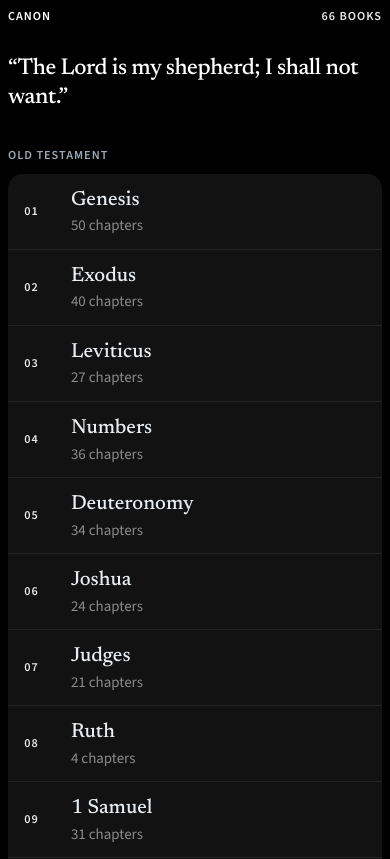
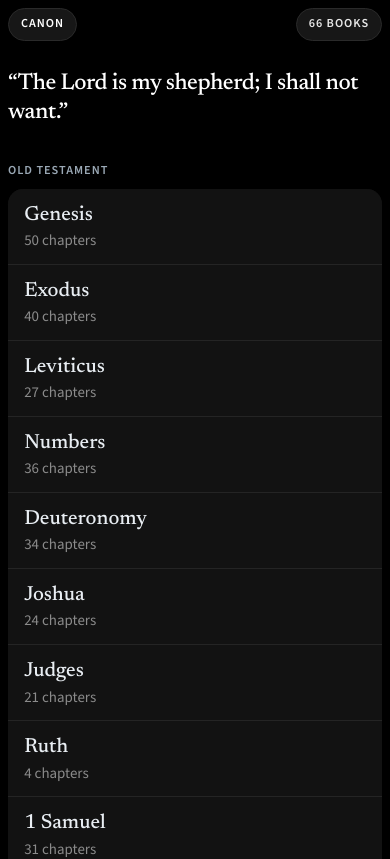
Before and after one commit to Lasethe1st/super-duper-broccoli, a React (Vite) app: page / in a window 390 px wide. Shown: the top 859 px of the page. Built offline with nearby package versions, Linux system fonts and the light colour scheme.

Commit message:
Refine Canon mobile header and book list
Co-authored-by: Oluwalolase Adeleye <Lasethe1st@users.noreply.github.com>

```diff
--- a/src/App.tsx
+++ b/src/App.tsx
@@ -10,7 +10,6 @@ function BookRow({ book, onOpen }: { book: Book; onOpen: (book: Book) => void })
   return (
     <li>
       <button className="row" type="button" onClick={() => onOpen(book)}>
-        <span className="order">{String(book.order).padStart(2, '0')}</span>
         <span className="row-copy">
           <strong>{book.name}</strong>
           <em>
--- a/src/index.css
+++ b/src/index.css
@@ -87,14 +87,13 @@ body:has([data-vaul-drawer][data-state='open']) .app {
 .top {
   display: flex;
   justify-content: space-between;
-  align-items: baseline;
+  align-items: center;
 }
 
 .mark,
 .when,
 .meta,
-.shelf h2,
-.order {
+.shelf h2 {
   font-size: 0.72rem;
   font-weight: 600;
   letter-spacing: 0.08em;
@@ -104,6 +103,14 @@ body:has([data-vaul-drawer][data-state='open']) .app {
 
 .mark {
   color: #fff;
+}
+
+.mark,
+.when {
+  padding: 0.38rem 0.7rem;
+  border: 1px solid #2a2a2a;
+  border-radius: 999px;
+  background: #171717;
 }
 
 .when {
@@ -152,9 +159,7 @@ main {
 .row {
   width: 100%;
   min-height: 3.15rem;
-  display: grid;
-  grid-template-columns: 2.4rem 1fr;
-  gap: 0.35rem;
+  display: flex;
   align-items: center;
   padding: 0.7rem 0.95rem;
   text-align: left;
@@ -165,10 +170,6 @@ main {
 
 .shelf li:last-child .row {
   border-bottom: 0;
-}
-
-.order {
-  color: #e8e8e8;
 }
 
 .row-copy {
```
